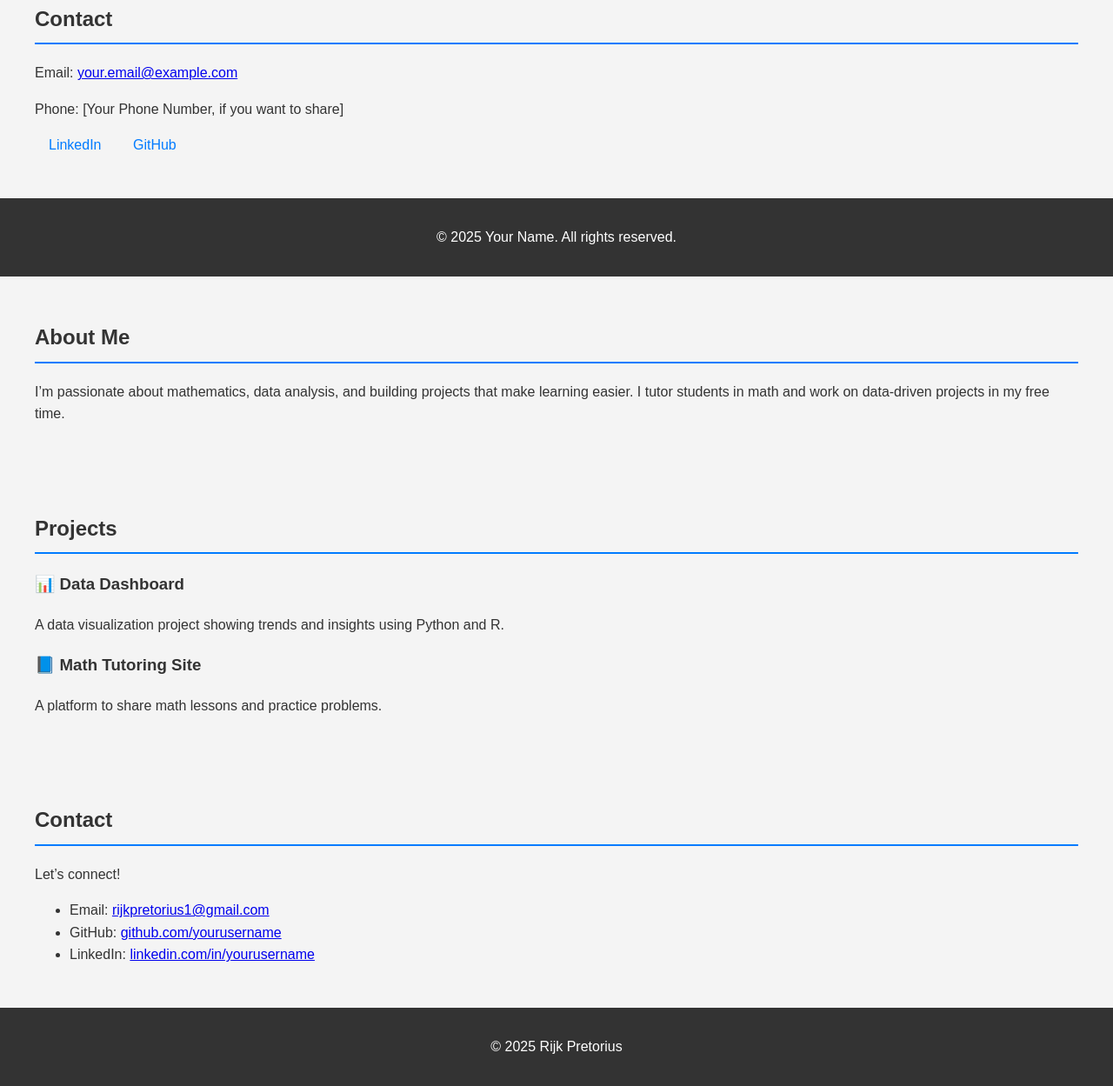
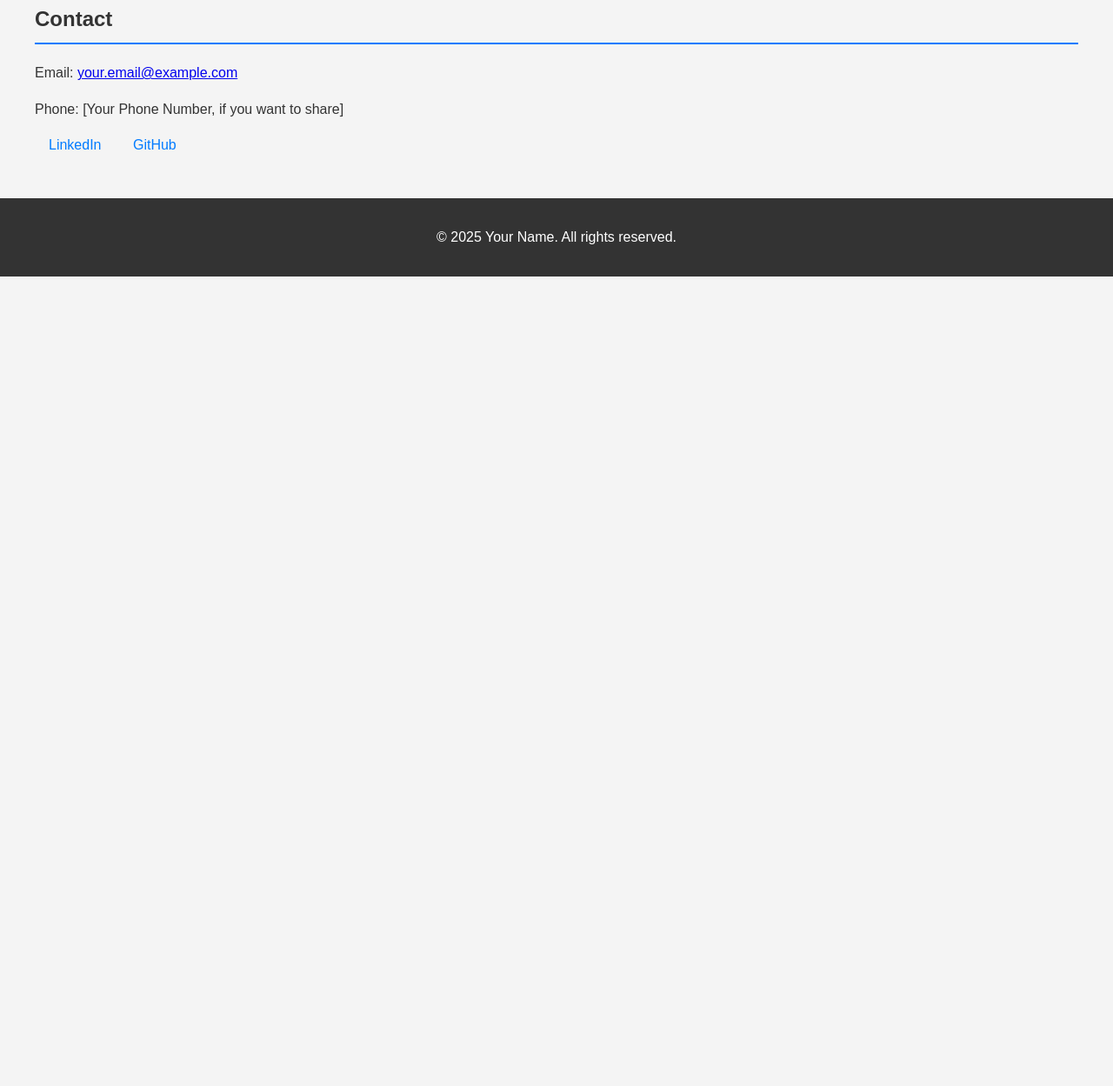
Before and after one commit to rijkpretorius/Portfolio, a plain HTML site: page index.html in a window 1280 px wide. Shown: the part 854-2103 px from the top of the page at 87% size. After the commit the page ends 1172 px from the top, so only its background shows below. Drawn offline with Linux system fonts and the light colour scheme.

```diff
--- a/index.html
+++ b/index.html
@@ -67,43 +67,3 @@
     <script src="script.js"></script>
 </body>
 </html>
-
-  <section id="about">
-    <h2>About Me</h2>
-    <p>
-      I’m passionate about mathematics, data analysis, and building projects that make learning easier.
-      I tutor students in math and work on data-driven projects in my free time.
-    </p>
-  </section>
-
-  <section id="projects">
-    <h2>Projects</h2>
-    <div class="project-list">
-      <div class="project">
-        <h3>📊 Data Dashboard</h3>
-        <p>A data visualization project showing trends and insights using Python and R.</p>
-      </div>
-      <div class="project">
-        <h3>📘 Math Tutoring Site</h3>
-        <p>A platform to share math lessons and practice problems.</p>
-      </div>
-    </div>
-  </section>
-
-  <section id="contact">
-    <h2>Contact</h2>
-    <p>Let’s connect!</p>
-    <ul>
-      <li>Email: <a href="mailto:rijkpretorius1@gmail.com">rijkpretorius1@gmail.com</a></li>
-      <li>GitHub: <a href="https://github.com/yourusername" target="_blank">github.com/yourusername</a></li>
-      <li>LinkedIn: <a href="https://linkedin.com/in/yourusername" target="_blank">linkedin.com/in/yourusername</a></li>
-    </ul>
-  </section>
-
-  <footer>
-    <p>© 2025 Rijk Pretorius</p>
-  </footer>
-
-  <script src="script.js"></script>
-</body>
-</html>
```
